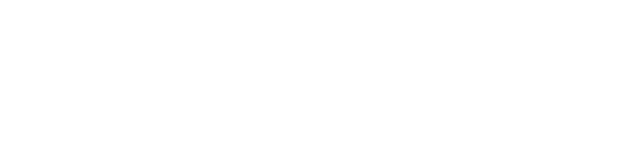
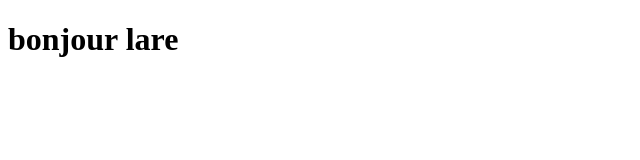
Before and after one commit to balloottian979-pixel/ottilar--projet, a plain HTML site: page index.html in a window 1280 px wide. Shown: the whole page, without its empty margins (0-640 px from the left). Drawn offline with Linux system fonts and the light colour scheme.

Commit message:
modification du titre

```diff
--- a/index.html
+++ b/index.html
@@ -6,6 +6,6 @@
     <title>Document</title>
 </head>
 <body>
-
+  <h1>bonjour lare</h1>
 </body>
 </html>
```
